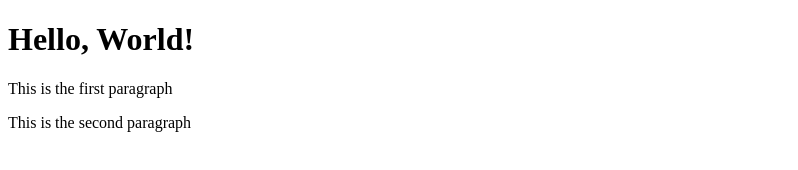
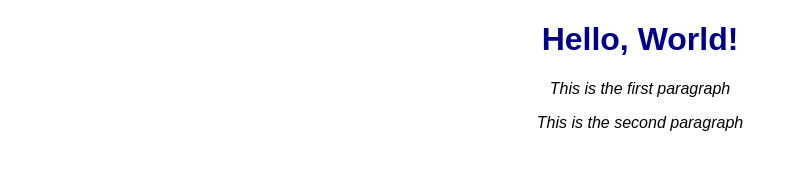
Before and after one commit to jarenmatthew/git-test, a website: page index.html in a window 1280 px wide. Shown: the whole page, without its empty margins (0-798 px from the left). Drawn offline with Linux system fonts and the light colour scheme.

```diff
--- a/index.html
+++ b/index.html
@@ -1,6 +1,8 @@
 <!DOCTYPE html>
 <html>
-  <head></head>
+  <head>
+    <link rel="stylesheet" href="styles.css">
+  </head>
   <body>
     <h1>Hello, World!</h1>
     <p1>This is the first paragraph</p>
--- /dev/null
+++ b/styles.css
@@ -0,0 +1,12 @@
+body {
+  background-color: white;
+  font-family: Arial, Helvetica, sans-serif;
+  text-align: center;
+}
+h1 {
+  color: darkblue;
+  font-weight: bold;
+}
+p1 {
+  font-style: italic;
+}
```
Also changed, not shown: package.json (added, +25 -0 lines), 2 other files.
